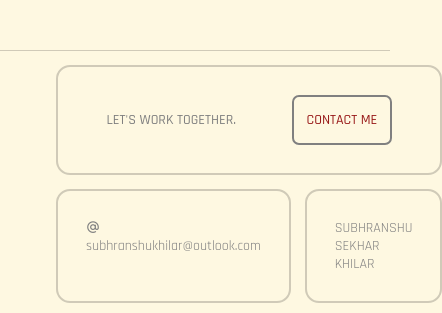
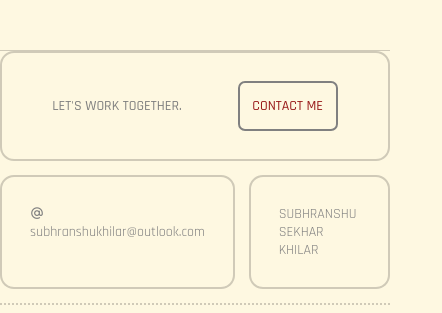
Before and after one commit to Susekh/portfolio, a plain HTML site: page index.html in a window 390 px wide. Shown: the part 5049-5362 px from the top of the page, 442 px wide, since content can reach past the window. Drawn offline with nearby package versions, Linux system fonts and the light colour scheme; a web font is replaced by a local one.

Commit message:
made footing zero for responsiveness

```diff
--- a/styles.css
+++ b/styles.css
@@ -840,6 +840,10 @@ footer {
     #work a {
         display: none;
     }
+
+    footer {
+        padding: 0;
+    }
 }
 
 
```
